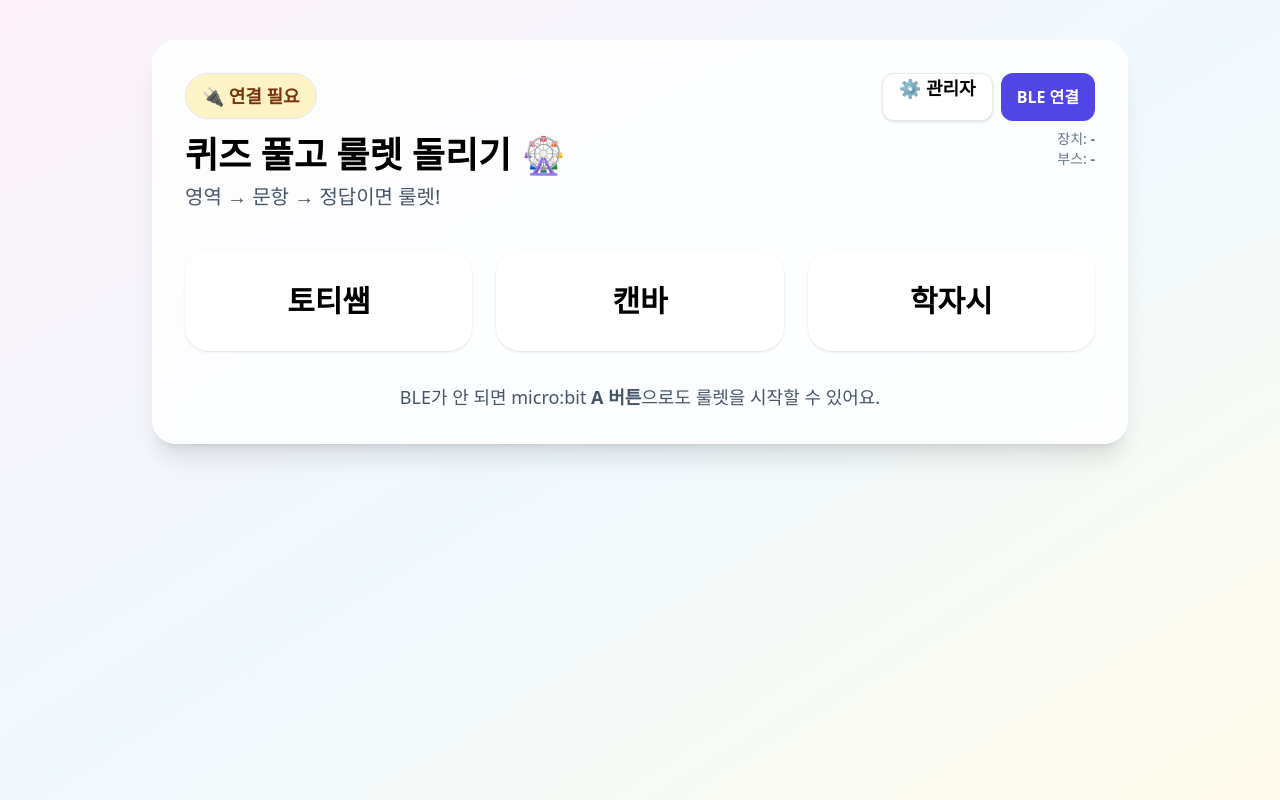
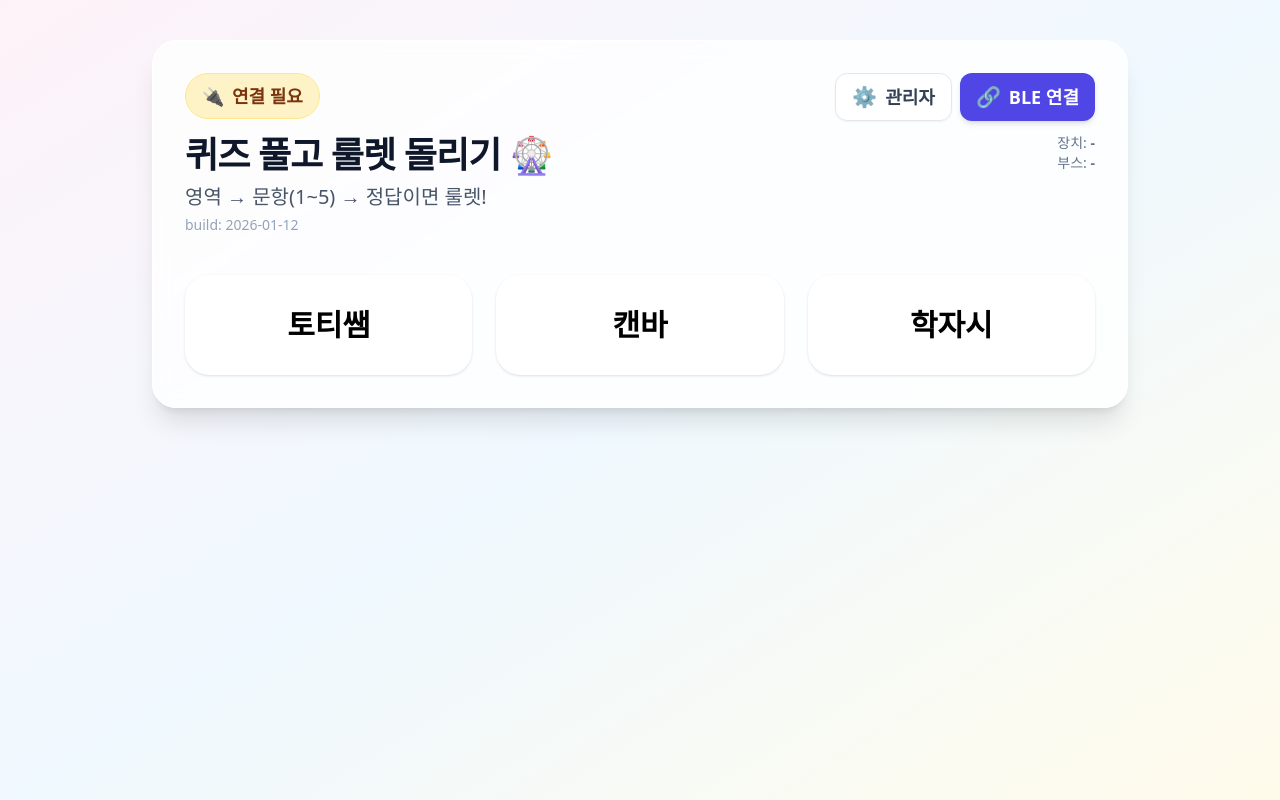
Before and after one commit to i20091119-ai/king2026, a plain HTML site: page index.html in a window 1280 px wide. Drawn offline with nearby package versions, Linux system fonts and the light colour scheme.

Commit message:
Update index.html

```diff
--- a/index.html
+++ b/index.html
@@ -12,49 +12,56 @@
     <section class="rounded-3xl bg-white/80 backdrop-blur shadow-xl border border-white p-8">
 
       <!-- 헤더 -->
-      <header class="flex justify-between items-start gap-4">
+      <header class="flex flex-col md:flex-row md:items-start md:justify-between gap-4">
         <div>
           <span id="badge"
-            class="inline-flex px-4 py-2 rounded-full text-lg font-bold bg-amber-100 text-amber-900 border">
-            🔌 연결 필요
+            class="inline-flex items-center gap-2 px-4 py-2 rounded-full text-lg font-extrabold bg-amber-100 text-amber-900 border border-amber-200">
+            🔌 <span class="leading-none">연결 필요</span>
           </span>
-          <h1 class="mt-4 text-4xl font-extrabold">퀴즈 풀고 룰렛 돌리기 🎡</h1>
+
+          <h1 class="mt-4 text-4xl font-extrabold tracking-tight text-slate-900">
+            퀴즈 풀고 룰렛 돌리기 🎡
+          </h1>
           <p class="mt-2 text-xl text-slate-600">
-            영역 → 문항 → 정답이면 룰렛!
+            영역 → 문항(1~5) → 정답이면 룰렛!
           </p>
+          <p class="mt-1 text-sm text-slate-400">build: 2026-01-12</p>
         </div>
 
-        <div class="text-right space-y-2">
-          <div class="flex gap-2 justify-end">
+        <div class="flex flex-col items-end gap-3">
+          <div class="flex gap-2">
             <a href="admin.html"
-              class="h-12 px-4 rounded-xl border bg-white shadow text-lg font-bold">
-              ⚙ 관리자
+               class="h-12 px-4 rounded-xl border bg-white shadow-sm text-lg font-extrabold text-slate-700 hover:bg-slate-50
+                      inline-flex items-center justify-center gap-2 leading-none">
+              <span aria-hidden="true" class="text-xl">⚙️</span>
+              <span class="leading-none">관리자</span>
             </a>
 
             <button id="btnConnect"
-              class="h-12 px-4 rounded-xl bg-indigo-600 text-white font-bold">
-              BLE 연결
+              class="h-12 px-4 rounded-xl bg-indigo-600 text-white font-extrabold text-lg shadow-md hover:bg-indigo-700
+                     inline-flex items-center justify-center gap-2 leading-none">
+              <span aria-hidden="true" class="text-xl">🔗</span>
+              <span class="leading-none">BLE 연결</span>
             </button>
 
             <button id="btnDisconnect"
-              class="h-12 px-4 rounded-xl bg-slate-300 font-bold hidden">
-              연결 해제
+              class="h-12 px-4 rounded-xl bg-slate-200 text-slate-800 font-extrabold text-lg shadow-md hover:bg-slate-300 hidden
+                     inline-flex items-center justify-center gap-2 leading-none">
+              <span aria-hidden="true" class="text-xl">⛔</span>
+              <span class="leading-none">해제</span>
             </button>
           </div>
 
-          <div class="text-sm text-slate-500">
-            장치: <b id="deviceName">-</b><br/>
+          <div class="text-right text-sm text-slate-500">
+            장치: <b id="deviceName">-</b><br />
             부스: <b id="boothInfo">-</b>
           </div>
         </div>
       </header>
 
-      <!-- 메인 영역 -->
+      <!-- 메인 -->
       <div id="stage" class="mt-10"></div>
 
-      <p class="mt-8 text-center text-lg text-slate-600">
-        BLE가 안 되면 micro:bit <b>A 버튼</b>으로도 룰렛을 시작할 수 있어요.
-      </p>
     </section>
   </main>
 
```
